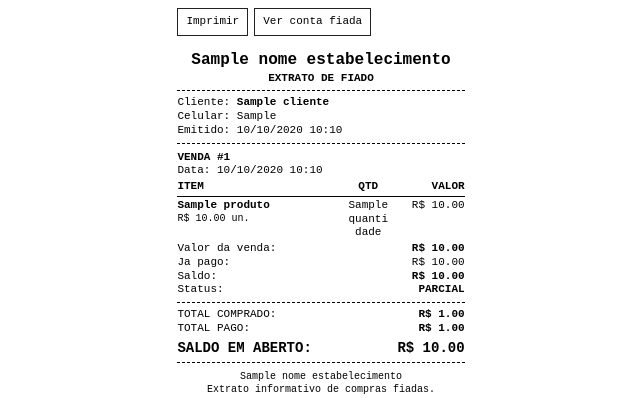
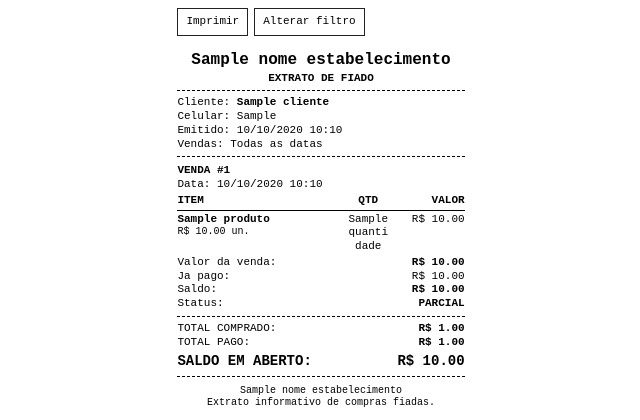
Before and after one commit to ItsTheDuds/Projeto-PDV, a Django app: template fiado/templates/fiado/imprimir_cliente.html in a window 1280 px wide. Shown: the top 420 px of the page, without its empty margins (319-959 px from the left). Run offline with Django 5.2, Linux system fonts and the light colour scheme; the template is opened without the code that fills it: most values are stand-ins (such as "Sample title", 1, 10 or a date in 2020).

Commit message:
ux: exibe período escolhido no cupom fiado

```diff
--- a/fiado/templates/fiado/imprimir_cliente.html
+++ b/fiado/templates/fiado/imprimir_cliente.html
@@ -59,7 +59,7 @@
 <body>
     <div class="acoes">
         <button type="button" onclick="window.print()">Imprimir</button>
-        <a href="{% url 'fiado:cliente_historico' cliente.id %}">Ver conta fiada</a>
+        <a href="{% url 'fiado:imprimir_cliente' cliente.id %}?origem={{ origem }}&retorno={{ retorno }}">Alterar filtro</a>
     </div>
 
     <div class="cupom">
@@ -72,6 +72,9 @@
         <div>Cliente: <strong>{{ cliente.nome }}</strong></div>
         <div>Celular: {{ cliente.celular_formatado }}</div>
         <div>Emitido: {{ emitido_em|date:"d/m/Y H:i" }}</div>
+        <div>
+            {% if modo == 'periodo' %}Vendas: {{ inicio }} a {{ fim }}{% else %}Vendas: Todas as datas{% endif %}
+        </div>
         <div class="separador"></div>
 
         {% for fiado in fiados %}
```
